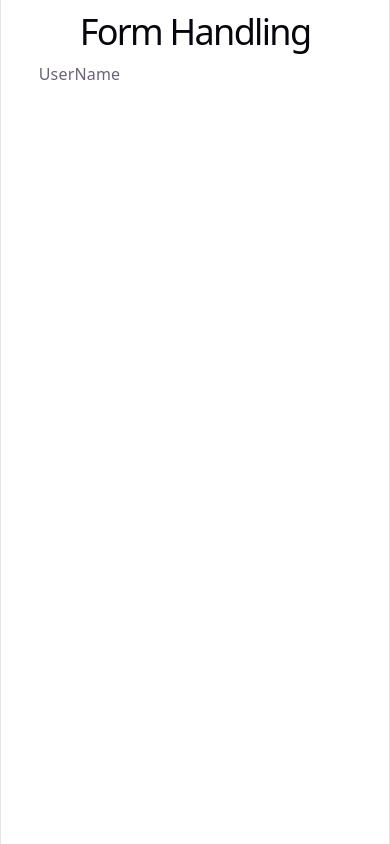
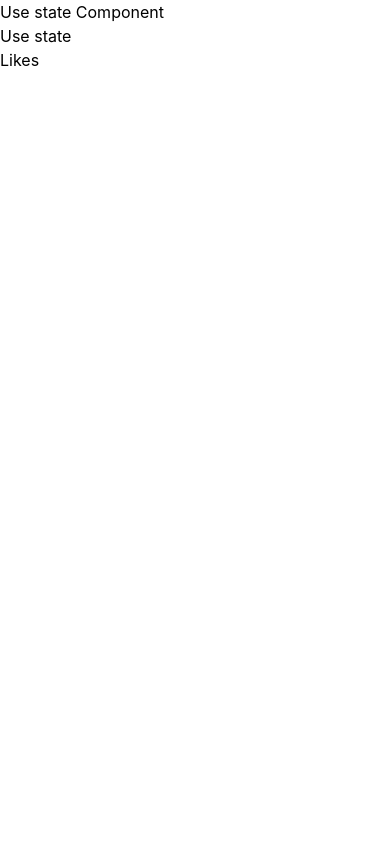
Before and after one commit to anilrasani/mern-practice, a React app in the folder frontend/: page / in a window 390 px wide. Built offline with nearby package versions, Linux system fonts and the light colour scheme; the HTML template or start-up script is replaced by a standard one.

Commit message:
created components folder & stateComponent file

```diff
--- a/frontend/src/App.css
+++ /dev/null
@@ -1,184 +0,0 @@
-.counter {
-  font-size: 16px;
-  padding: 5px 10px;
-  border-radius: 5px;
-  color: var(--accent);
-  background: var(--accent-bg);
-  border: 2px solid transparent;
-  transition: border-color 0.3s;
-  margin-bottom: 24px;
-
-  &:hover {
-    border-color: var(--accent-border);
-  }
-  &:focus-visible {
-    outline: 2px solid var(--accent);
-    outline-offset: 2px;
-  }
-}
-
-.hero {
-  position: relative;
-
-  .base,
-  .framework,
-  .vite {
-    inset-inline: 0;
-    margin: 0 auto;
-  }
-
-  .base {
-    width: 170px;
-    position: relative;
-    z-index: 0;
-  }
-
-  .framework,
-  .vite {
-    position: absolute;
-  }
-
-  .framework {
-    z-index: 1;
-    top: 34px;
-    height: 28px;
-    transform: perspective(2000px) rotateZ(300deg) rotateX(44deg) rotateY(39deg)
-      scale(1.4);
-  }
-
-  .vite {
-    z-index: 0;
-    top: 107px;
-    height: 26px;
-    width: auto;
-    transform: perspective(2000px) rotateZ(300deg) rotateX(40deg) rotateY(39deg)
-      scale(0.8);
-  }
-}
-
-#center {
-  display: flex;
-  flex-direction: column;
-  gap: 25px;
-  place-content: center;
-  place-items: center;
-  flex-grow: 1;
-
-  @media (max-width: 1024px) {
-    padding: 32px 20px 24px;
-    gap: 18px;
-  }
-}
-
-#next-steps {
-  display: flex;
-  border-top: 1px solid var(--border);
-  text-align: left;
-
-  & > div {
-    flex: 1 1 0;
-    padding: 32px;
-    @media (max-width: 1024px) {
-      padding: 24px 20px;
-    }
-  }
-
-  .icon {
-    margin-bottom: 16px;
-    width: 22px;
-    height: 22px;
-  }
-
-  @media (max-width: 1024px) {
-    flex-direction: column;
-    text-align: center;
-  }
-}
-
-#docs {
-  border-right: 1px solid var(--border);
-
-  @media (max-width: 1024px) {
-    border-right: none;
-    border-bottom: 1px solid var(--border);
-  }
-}
-
-#next-steps ul {
-  list-style: none;
-  padding: 0;
-  display: flex;
-  gap: 8px;
-  margin: 32px 0 0;
-
-  .logo {
-    height: 18px;
-  }
-
-  a {
-    color: var(--text-h);
-    font-size: 16px;
-    border-radius: 6px;
-    background: var(--social-bg);
-    display: flex;
-    padding: 6px 12px;
-    align-items: center;
-    gap: 8px;
-    text-decoration: none;
-    transition: box-shadow 0.3s;
-
-    &:hover {
-      box-shadow: var(--shadow);
-    }
-    .button-icon {
-      height: 18px;
-      width: 18px;
-    }
-  }
-
-  @media (max-width: 1024px) {
-    margin-top: 20px;
-    flex-wrap: wrap;
-    justify-content: center;
-
-    li {
-      flex: 1 1 calc(50% - 8px);
-    }
-
-    a {
-      width: 100%;
-      justify-content: center;
-      box-sizing: border-box;
-    }
-  }
-}
-
-#spacer {
-  height: 88px;
-  border-top: 1px solid var(--border);
-  @media (max-width: 1024px) {
-    height: 48px;
-  }
-}
-
-.ticks {
-  position: relative;
-  width: 100%;
-
-  &::before,
-  &::after {
-    content: '';
-    position: absolute;
-    top: -4.5px;
-    border: 5px solid transparent;
-  }
-
-  &::before {
-    left: 0;
-    border-left-color: var(--border);
-  }
-  &::after {
-    right: 0;
-    border-right-color: var(--border);
-  }
-}
--- a/frontend/src/App.jsx
+++ b/frontend/src/App.jsx
@@ -1,11 +1,9 @@
-// App.jsx
 
-import './App.css';
-import './main.jsx'
-import  Greet  from './Greet.jsx';
-import Form from './formHandling.jsx';
+import  Greet  from './components/Greet.jsx';
+// import Form from './components/formHandling.jsx';
+import Cbox from './components/tableCheckbox.jsx';
+import StateComponent from './components/StateCmponent.jsx';
 
-import Cbox from './tableCheckbox.jsx';
 
 const people =[
     { id:1,name:'anil',age:25,skill:'React'},
@@ -17,16 +15,16 @@ const people =[
 const App = () => (
 
 <div className="App">
-      <Form data ={people}/>
+      {/* <Form data ={people}/> */}
 
     {/* <Greet name={'anil rasani'} /> */}
     {/* <Greet name='anil rasani' people={people} /> */}
 
-    {/*<Greet name = 'Anil Rasani 2' />
-    <Greet name = 'Anil Rasani 3' />
-    <Cbox name = 'check box'/> */}
+     {/* <Greet name = 'Anil Rasani 2' />    */}
+    {/* <Greet name = 'Anil Rasani 3' /> */}
+    {/* <Cbox name = 'check box'/>  */}
 
-
+    <StateComponent/>
   </div>
 );
 
--- a/frontend/src/Greet.jsx
+++ b/frontend/src/components/Greet.jsx
@@ -1,6 +1,4 @@
 import React, { useState } from "react";
-import "./main.jsx"
-
 
 const Greet= (props)=>{
     const {name,people} = props;
--- /dev/null
+++ b/frontend/src/components/stateCmponent.jsx
@@ -0,0 +1,26 @@
+import React from "react";
+
+function StateComponent() {
+    console.log('use state');
+
+    return(
+        <>
+        <div className="">
+                <h1> Use state Component</h1>
+
+        </div>
+        <div className="">
+            <h2> Use state </h2>
+        </div>
+        <div className="">
+            <button className="text">
+                Likes
+            </button>
+
+        </div>
+        </>
+
+    )
+}
+
+export default StateComponent;
--- a/frontend/src/index.css
+++ b/frontend/src/index.css
@@ -1,114 +1,2 @@
 
 @import "tailwindcss";
-
-:root {
-  --text: #6b6375;
-  --text-h: #08060d;
-  --bg: #fff;
-  --border: #e5e4e7;
-  --code-bg: #f4f3ec;
-  --accent: #aa3bff;
-  --accent-bg: rgba(170, 59, 255, 0.1);
-  --accent-border: rgba(170, 59, 255, 0.5);
-  --social-bg: rgba(244, 243, 236, 0.5);
-  --shadow:
-    rgba(0, 0, 0, 0.1) 0 10px 15px -3px, rgba(0, 0, 0, 0.05) 0 4px 6px -2px;
-
-  --sans: system-ui, 'Segoe UI', Roboto, sans-serif;
-  --heading: system-ui, 'Segoe UI', Roboto, sans-serif;
-  --mono: ui-monospace, Consolas, monospace;
-
-  font: 18px/145% var(--sans);
-  letter-spacing: 0.18px;
-  color-scheme: light dark;
-  color: var(--text);
-  background: var(--bg);
-  font-synthesis: none;
-  text-rendering: optimizeLegibility;
-  -webkit-font-smoothing: antialiased;
-  -moz-osx-font-smoothing: grayscale;
-
-  @media (max-width: 1024px) {
-    font-size: 16px;
-  }
-}
-
-@media (prefers-color-scheme: dark) {
-  :root {
-    --text: #9ca3af;
-    --text-h: #f3f4f6;
-    --bg: #16171d;
-    --border: #2e303a;
-    --code-bg: #1f2028;
-    --accent: #c084fc;
-    --accent-bg: rgba(192, 132, 252, 0.15);
-    --accent-border: rgba(192, 132, 252, 0.5);
-    --social-bg: rgba(47, 48, 58, 0.5);
-    --shadow:
-      rgba(0, 0, 0, 0.4) 0 10px 15px -3px, rgba(0, 0, 0, 0.25) 0 4px 6px -2px;
-  }
-
-  #social .button-icon {
-    filter: invert(1) brightness(2);
-  }
-}
-
-body {
-  margin: 0;
-}
-
-#root {
-  width: 1126px;
-  max-width: 100%;
-  margin: 0 auto;
-  text-align: center;
-  border-inline: 1px solid var(--border);
-  min-height: 100svh;
-  display: flex;
-  flex-direction: column;
-  box-sizing: border-box;
-}
-
-h1,
-h2 {
-  font-family: var(--heading);
-  font-weight: 500;
-  color: var(--text-h);
-}
-
-h1 {
-  font-size: 56px;
-  letter-spacing: -1.68px;
-  margin: 32px 0;
-  @media (max-width: 1024px) {
-    font-size: 36px;
-    margin: 20px 0;
-  }
-}
-h2 {
-  font-size: 24px;
-  line-height: 118%;
-  letter-spacing: -0.24px;
-  margin: 0 0 8px;
-  @media (max-width: 1024px) {
-    font-size: 20px;
-  }
-}
-p {
-  margin: 0;
-}
-
-code,
-.counter {
-  font-family: var(--mono);
-  display: inline-flex;
-  border-radius: 4px;
-  color: var(--text-h);
-}
-
-code {
-  font-size: 15px;
-  line-height: 135%;
-  padding: 4px 8px;
-  background: var(--code-bg);
-}
```
Also changed, not shown: frontend/src/components/formHandling.jsx (renamed from frontend/src/formHandling.jsx), frontend/src/components/tableCheckbox.jsx (renamed from frontend/src/tableCheckbox.jsx).
